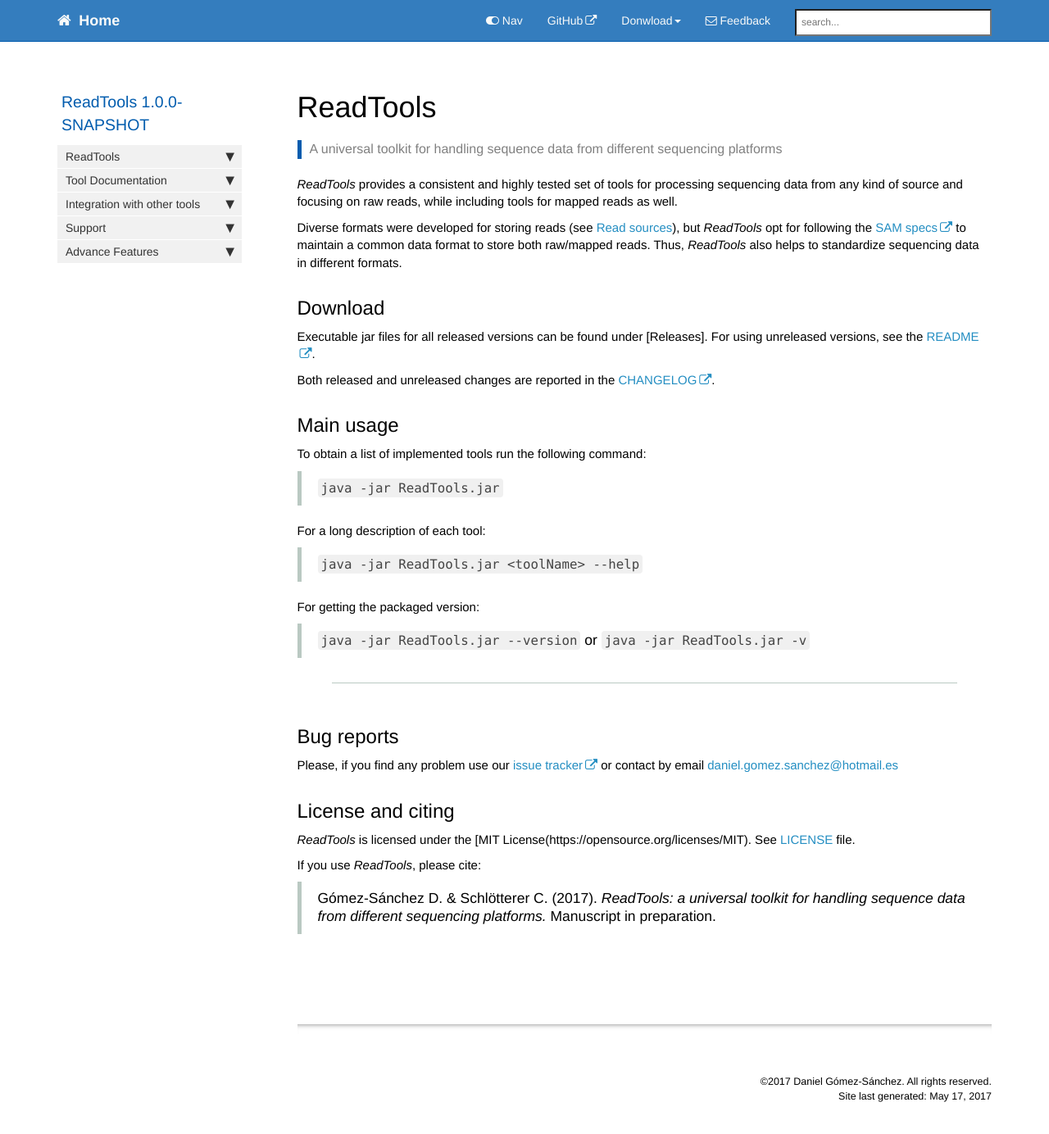
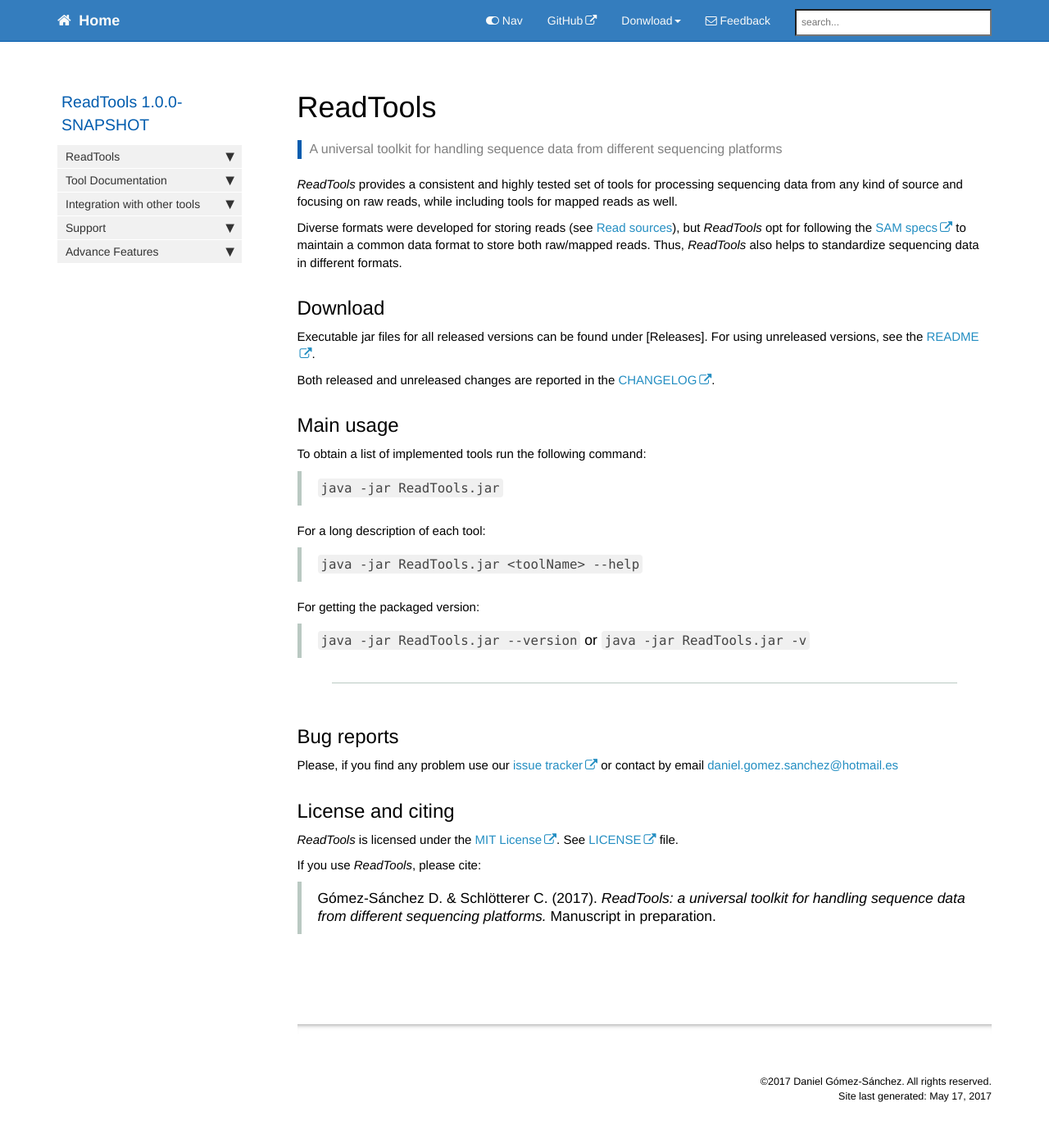
Before and after one commit to magicDGS/ReadTools, a Jekyll site: the page built from docs/index.md, in a window 1280 px wide and 1398 px high. Shown: the top 1384 px of the window at 82% size. Built offline with Jekyll 4.4.1, drawn with Linux system fonts in a browser that asks for light colours; nearby versions of some CDN libraries; comment, search, counter and statistics services are not loaded.

Commit message:
Fix link problem

```diff
--- a/docs/index.md
+++ b/docs/index.md
@@ -39,7 +39,7 @@ Please, if you find any problem use our [issue tracker]({{site.data.repo.issue_t
 
 ## License and citing
 
-_ReadTools_ is licensed under the [MIT License(https://opensource.org/licenses/MIT). See [LICENSE]({{https://github.com/magicDGS/ReadTools/blob/master/LICENSE}}) file.
+_ReadTools_ is licensed under the [MIT License](https://opensource.org/licenses/MIT). See [LICENSE](https://github.com/magicDGS/ReadTools/blob/master/LICENSE) file.
 
 If you use _ReadTools_, please cite:
 
```
